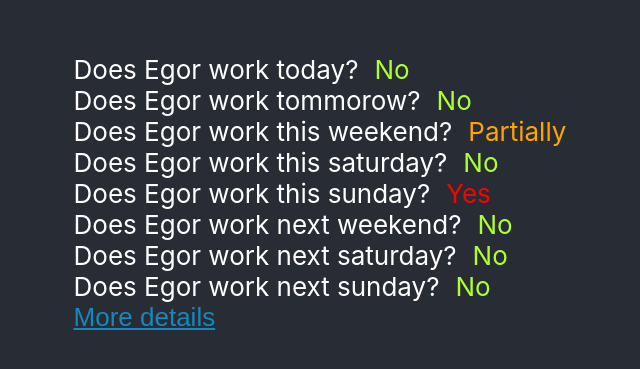
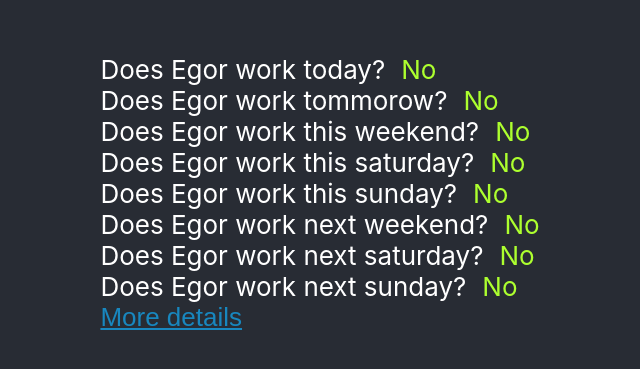
Before and after one commit to michaelkryukov/whendoesegorwork, a React (Create React App) app: page / in a window 1280 px wide. Shown: the part 207-576 px from the top of the page, without its empty margins (320-960 px from the left). Built offline with nearby package versions, Linux system fonts and the light colour scheme.

Commit message:
feat: updated schedule

```diff
--- a/src/App.js
+++ b/src/App.js
@@ -10,10 +10,7 @@ const FIRST_WORKING_DAY_AFTER_DAYS_OFF = new Date(Date.parse('2022-05-07'));
 const MILLISECONDS_IN_DAY = 1000 * 60 * 60 * 24;
 
 function doesEgorWork(date) {
-  const delta = date - FIRST_WORKING_DAY_AFTER_DAYS_OFF;
-  const daysDelta = delta / MILLISECONDS_IN_DAY;
-  const pairsPassed = Math.floor(daysDelta / 2);
-  return pairsPassed % 2 === 0;
+  return false;
 }
 
 function getThisMonday() {
```
